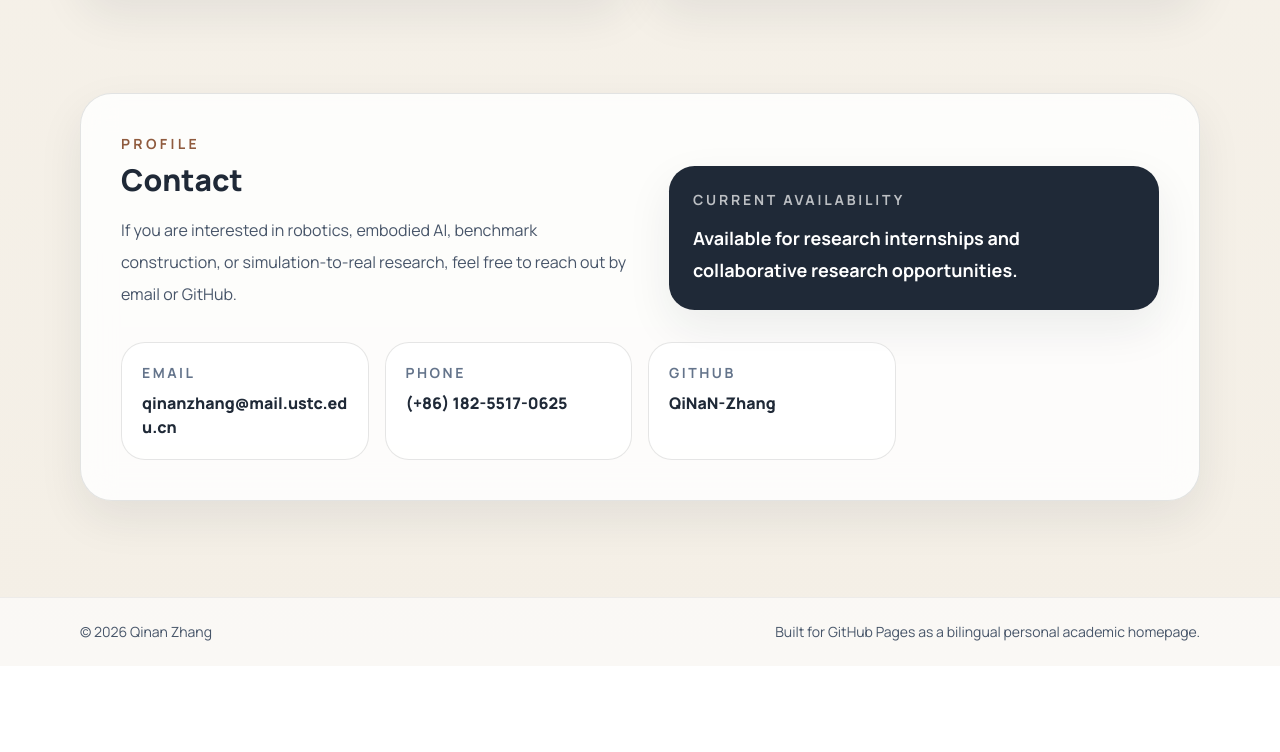
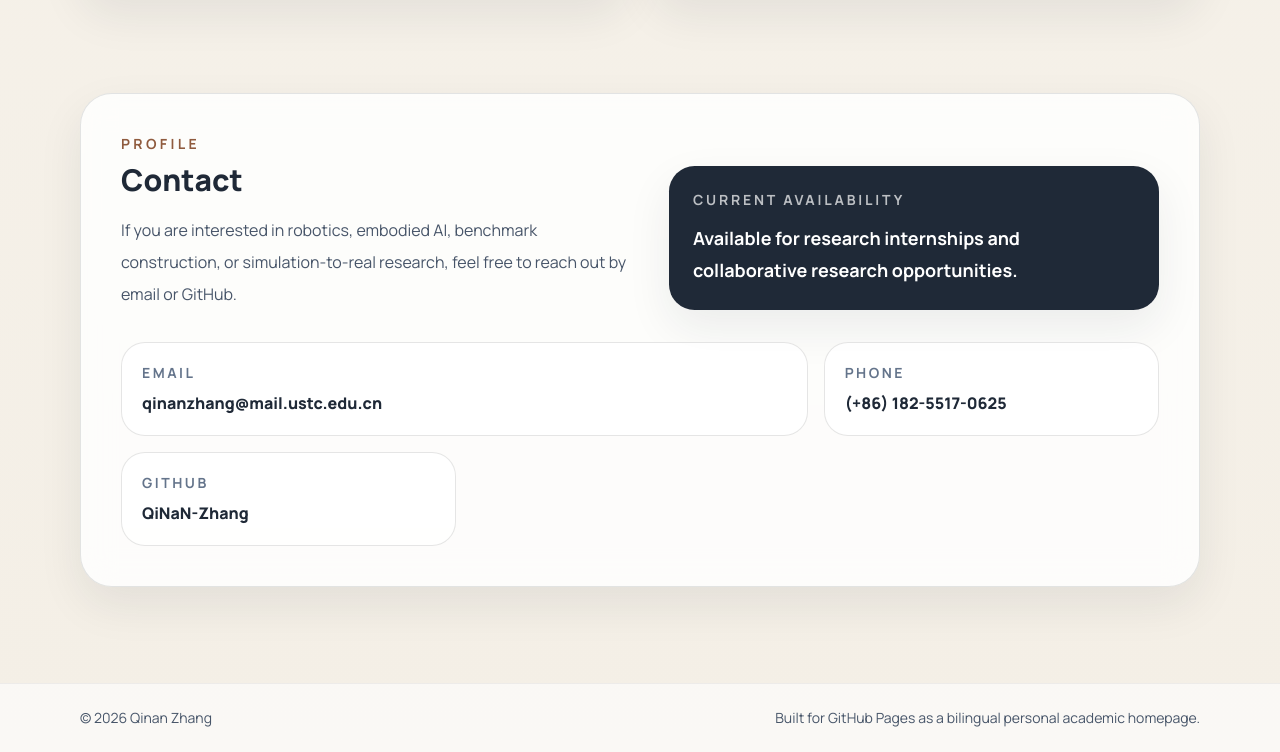
Before and after one commit to QiNaN-Zhang/QiNaN-Zhang.github.io, a plain HTML site: page index.html in a window 1280 px wide. Shown: the part 4279-5031 px from the top of the page. Before the commit the page ends 4945 px from the top, so only its background shows below. Drawn offline with nearby package versions, Linux system fonts and the light colour scheme.

Commit message:
latest version

```diff
--- a/index.html
+++ b/index.html
@@ -309,10 +309,10 @@
               <p class="mt-3 text-lg font-semibold leading-8" x-text="hero().availabilityBody"></p>
             </div>
           </div>
-          <div class="mt-8 grid gap-4 md:grid-cols-2 xl:grid-cols-4">
-            <a :href="'mailto:' + site.email" class="rounded-3xl border border-black/10 bg-white/80 p-5 transition hover:-translate-y-1">
+          <div class="mt-8 grid gap-4 md:grid-cols-3">
+            <a :href="'mailto:' + site.email" class="rounded-3xl border border-black/10 bg-white/80 p-5 transition hover:-translate-y-1 md:col-span-2">
               <div class="text-sm font-bold uppercase tracking-[0.18em] text-slate-500">Email</div>
-              <div class="mt-2 break-all text-sm font-extrabold text-ink md:text-base" x-text="site.email"></div>
+              <div class="mt-2 text-base font-extrabold text-ink" x-text="site.email"></div>
             </a>
             <div class="rounded-3xl border border-black/10 bg-white/80 p-5">
               <div class="text-sm font-bold uppercase tracking-[0.18em] text-slate-500" x-text="label('phone')"></div>
@@ -369,10 +369,11 @@
           { id: 'contact', label: 'contact' }
         ],
         async init() {
+          const version = '20260329b';
           const [labels, site, projects] = await Promise.all([
-            fetch('./data/i18n.json').then(r => r.json()),
-            fetch('./data/site-data.json').then(r => r.json()),
-            fetch('./data/publications.json').then(r => r.json())
+            fetch(`./data/i18n.json?v=${version}`, { cache: 'no-store' }).then(r => r.json()),
+            fetch(`./data/site-data.json?v=${version}`, { cache: 'no-store' }).then(r => r.json()),
+            fetch(`./data/publications.json?v=${version}`, { cache: 'no-store' }).then(r => r.json())
           ]);
           this.labels = labels;
           this.site = site;
```
